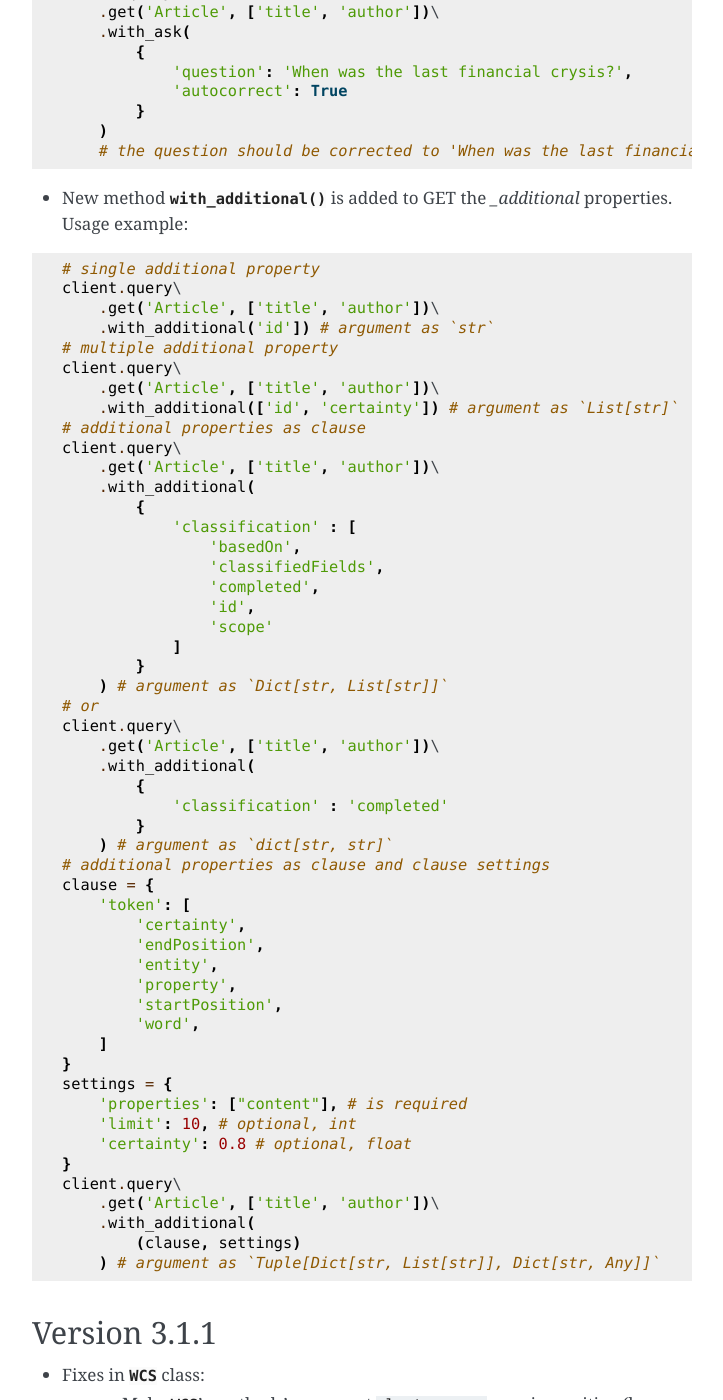
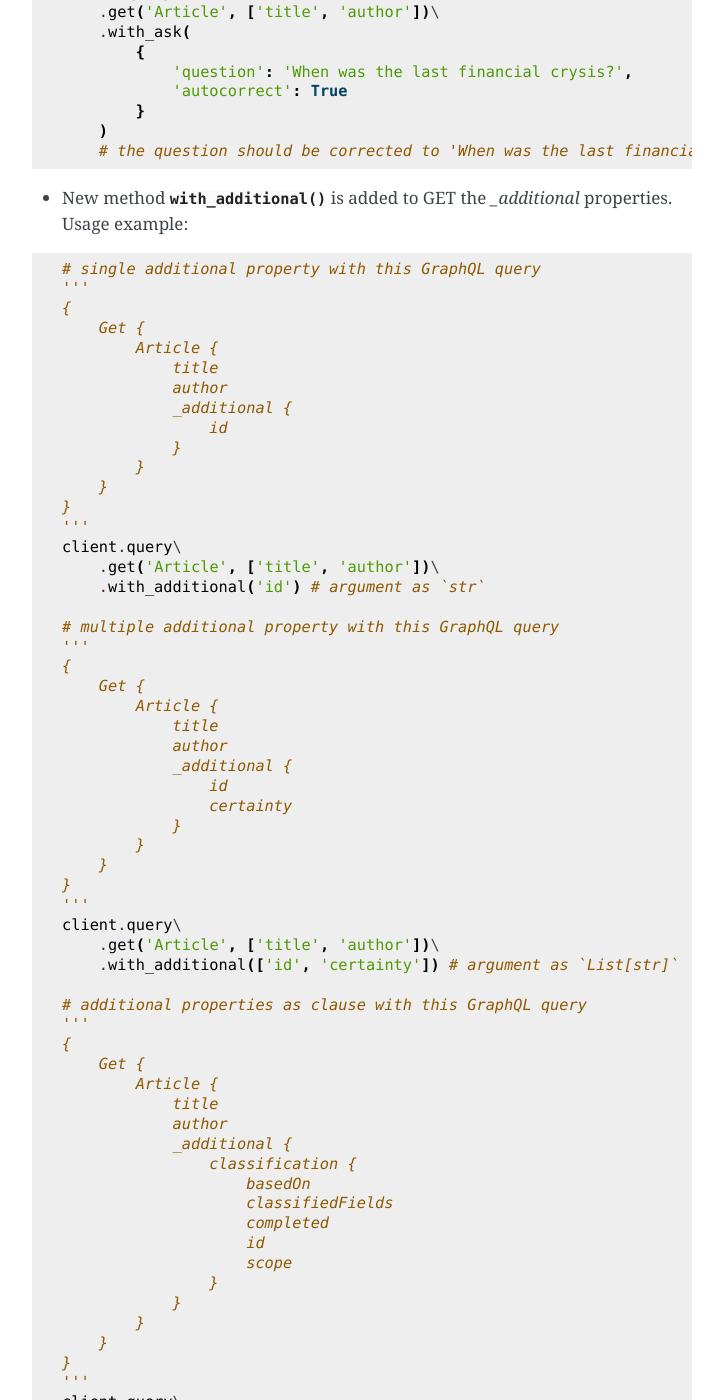
Before and after one commit to weaviate/weaviate-python-client, a Sphinx documentation site: the page built from docs/changelog.rst, in a window 1280 px wide and 1400 px high, scrolled down 714 px. Shown: the whole window, without its empty margins (388-1111 px from the left). Built offline with Sphinx 7.4.7, drawn with Linux system fonts in a browser that asks for light colours; the version number could not be read and is left out; some of the changed text lies outside the part shown.

Commit message:
fix readthedocs and docstring for the new '.with_additional()' method

```diff
--- a/docs/changelog.rst
+++ b/docs/changelog.rst
@@ -42,15 +42,63 @@ Updates in :mod:`~weaviate.gql` sub-package:
 
 .. code-block:: python
 
-    # single additional property
+    # single additional property with this GraphQL query
+    '''
+    {
+        Get {
+            Article {
+                title
+                author
+                _additional {
+                    id
+                }
+            }
+        }
+    }
+    '''
     client.query\
         .get('Article', ['title', 'author'])\
-        .with_additional('id']) # argument as `str`
-    # multiple additional property
+        .with_additional('id') # argument as `str`
+
+    # multiple additional property with this GraphQL query
+    '''
+    {
+        Get {
+            Article {
+                title
+                author
+                _additional {
+                    id
+                    certainty
+                }
+            }
+        }
+    }
+    '''
     client.query\
         .get('Article', ['title', 'author'])\
         .with_additional(['id', 'certainty']) # argument as `List[str]`
-    # additional properties as clause
+
+    # additional properties as clause with this GraphQL query
+    '''
+    {
+        Get {
+            Article {
+                title
+                author
+                _additional {
+                    classification {
+                        basedOn
+                        classifiedFields
+                        completed
+                        id
+                        scope
+                    }
+                }
+            }
+        }
+    }
+    '''
     client.query\
         .get('Article', ['title', 'author'])\
         .with_additional(
@@ -64,15 +112,56 @@ Updates in :mod:`~weaviate.gql` sub-package:
                 ]
             }
         ) # argument as `Dict[str, List[str]]`
-    # or
+
+    # or with this GraphQL query
+    '''
+    {
+        Get {
+            Article {
+                title
+                author
+                _additional {
+                    classification {
+                        completed
+                    }
+                }
+            }
+        }
+    }
+    '''
     client.query\
         .get('Article', ['title', 'author'])\
         .with_additional(
             {
                 'classification' : 'completed'
             }
-        ) # argument as `dict[str, str]`
-    # additional properties as clause and clause settings
+        ) # argument as `Dict[str, str]`
+
+    # additional properties as clause and clause settings with this GraphQL query
+    '''
+    {
+        Get {
+            Article {
+                title
+                author
+                _additional {
+                    token (
+                        properties: ["content"]
+                        limit: 10
+                        certainty: 0.8
+                    ) {
+                        certainty
+                        endPosition
+                        entity
+                        property
+                        startPosition
+                        word
+                    }
+                }
+            }
+        }
+    }
+    '''
     clause = {
         'token': [
             'certainty',
@@ -84,15 +173,18 @@ Updates in :mod:`~weaviate.gql` sub-package:
         ]
     }
     settings = {
-        'properties': ["content"], # is required
-        'limit': 10, # optional, int
-        'certainty': 0.8 # optional, float
+        'properties': ["content"],  # is required
+        'limit': 10,                # optional, int
+        'certainty': 0.8            # optional, float
     }
     client.query\
         .get('Article', ['title', 'author'])\
         .with_additional(
             (clause, settings)
         ) # argument as `Tuple[Dict[str, List[str]], Dict[str, Any]]`
+
+    # if the desired clause does not match any example above, then the clause can always
+    # be converted to string before passing it to the `.with_additional` method
 
 
 Version 3.1.1
```
Also changed, not shown: 4 other files.
